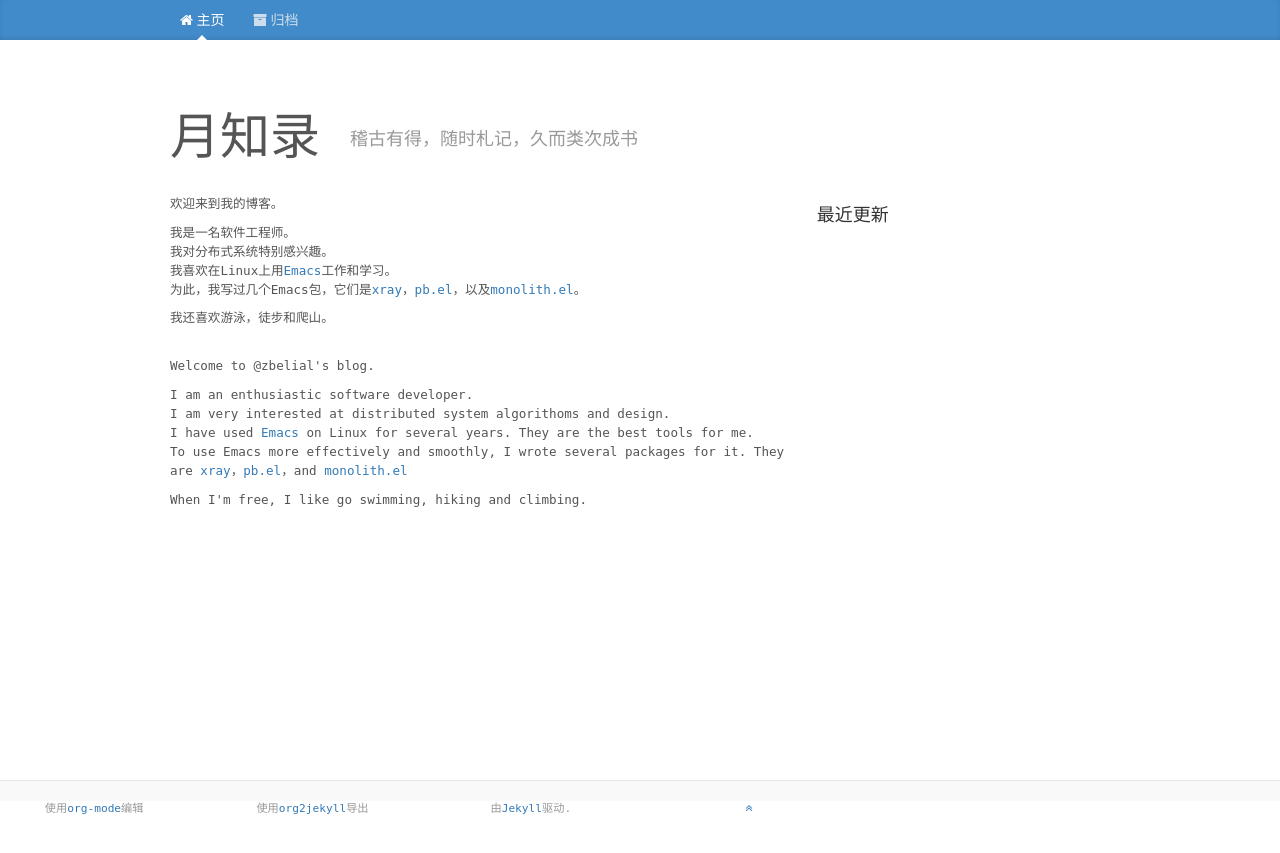
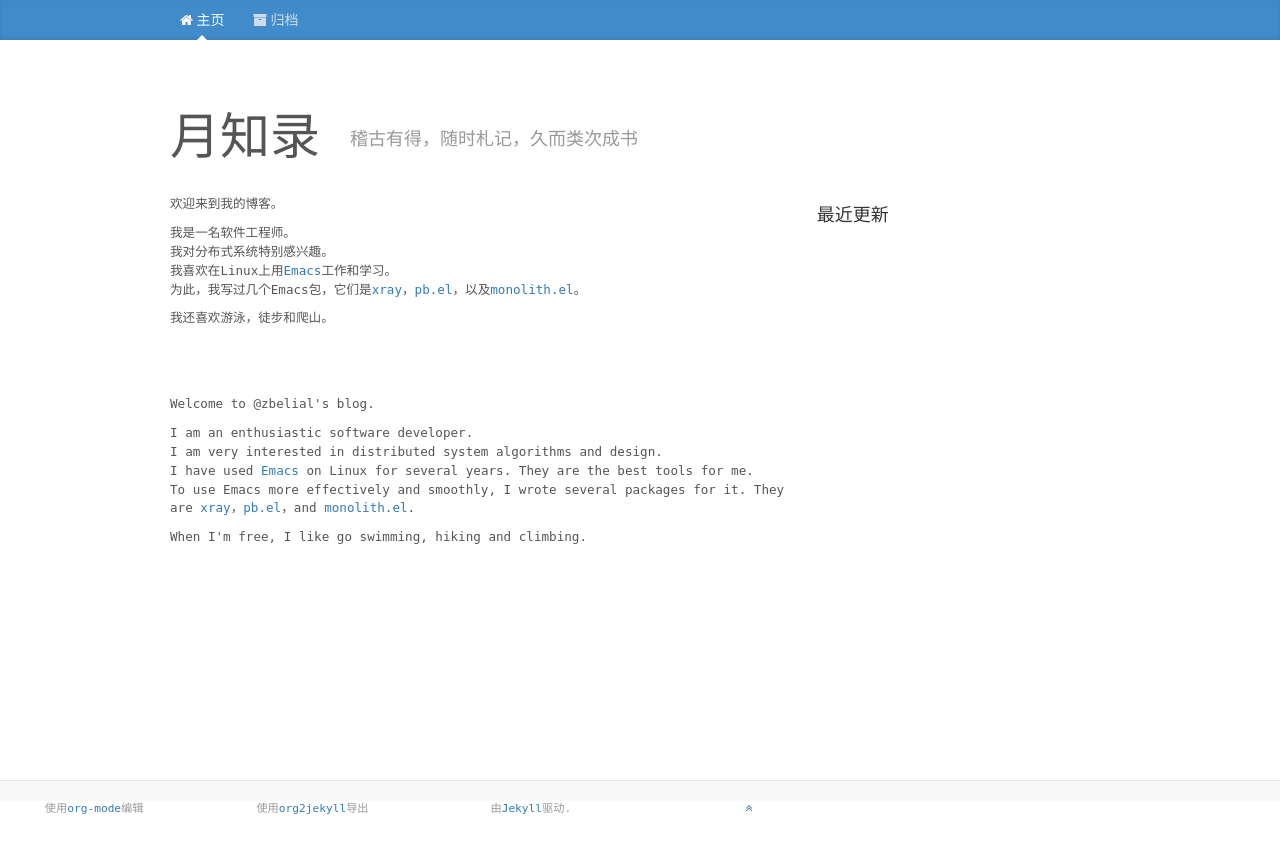
Before and after one commit to zbelial/zbelial.github.io, a Jekyll site: the page built from index.html, in a window 1280 px wide. Shown: the top 853 px of the page. Built offline with Jekyll 4.4.1, drawn with Linux system fonts in a browser that asks for light colours.

Commit message:
fix spell

```diff
--- a/index.html
+++ b/index.html
@@ -23,15 +23,17 @@ blog: org
     我还喜欢游泳，徒步和爬山。
 </p>
 <br>
+<br>
+<br>
 <p>
     Welcome to @zbelial's blog.
 </p>
 
 <p>
     I am an enthusiastic software developer. <br>
-    I am very interested at distributed system algorithoms and design. <br>
+    I am very interested in distributed system algorithms and design. <br>
     I have used <a href="https://www.gnu.org/software/emacs" >Emacs</a> on Linux for several years. They are the best tools for me. <br>
-    To use Emacs more effectively and smoothly, I wrote several packages for it. They are <a href="https://github.com/zbelial/xray" title="Take notes on the fly when reading papers">xray</a>，<a href="https://github.com/zbelial/pb.el" title="Pair two Emacs buffers together to show or hide them simultaneously.">pb.el</a>，and <a href="https://github.com/zbelial/monolith.el" title="Save complete web pages as a single HTML file.">monolith.el</a>
+    To use Emacs more effectively and smoothly, I wrote several packages for it. They are <a href="https://github.com/zbelial/xray" title="Take notes on the fly when reading papers">xray</a>，<a href="https://github.com/zbelial/pb.el" title="Pair two Emacs buffers together to show or hide them simultaneously.">pb.el</a>，and <a href="https://github.com/zbelial/monolith.el" title="Save complete web pages as a single HTML file.">monolith.el</a>.
 </p>
 
 
```
